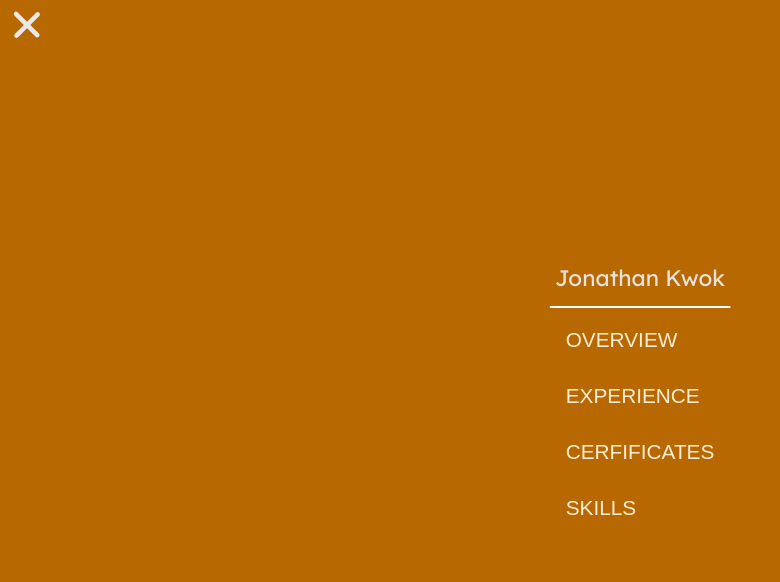
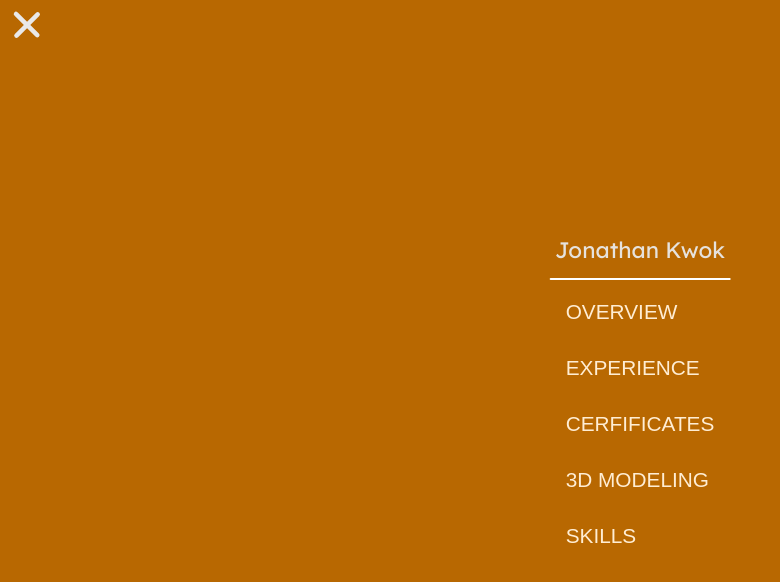
Before and after one commit to jonnosonder/portfolio-website, a React (Create React App) app: page / in a window 1280 px wide. Both pictures are taken after a click on the label 26 px from the left and 28 px from the top of the page. Shown: the top 582 px of the page, without its empty margins (0-780 px from the left). Built offline with nearby package versions, Linux system fonts and the light colour scheme.

Commit message:
Scrolling & Burger Actions

```diff
--- a/public/index.html
+++ b/public/index.html
@@ -19,6 +19,6 @@
     <link href="https://fonts.googleapis.com/css2?family=Lexend:wght@100..900&display=swap" rel="stylesheet">
   </head>
   <body>
-    <div id="root"></div>
+    <div id="root" class="allowScrolling"></div>
   </body>
 </html>
--- a/src/GlobalContext.js
+++ b/src/GlobalContext.js
@@ -5,10 +5,48 @@ export const GlobalContext = createContext();
 export const GlobalProvider = ({ children }) => {
   const [isBurgerActive, setIsBurgerActive] = useState(false);
   const [isSettingsActive, setIsSettingsActive] = useState(false);
-  const [whichSectionToScroll, setWhichSectionToScroll] = useState(0);
 
-  const toggleBurgerExpanded = () => {
+  const toggleBurgerExpanded = (whichSectionToScroll) => {
     setIsBurgerActive((prev) => !prev);
+
+    const el = document.getElementById('root');
+    if (!el) return;
+    if (isBurgerActive) {
+      el.classList.remove("noScrolling");
+      el.classList.add("allowScrolling");
+    } else {
+      el.classList.remove("allowScrolling");
+      el.classList.add("noScrolling");
+    }
+
+    if (isBurgerActive) {
+      if (whichSectionToScroll == 0) {
+        const sec = document.getElementById('hero');
+        if (sec) {
+          sec.scrollIntoView({ behavior: 'smooth', block: 'start' });
+        }
+      } else if (whichSectionToScroll == 1) {
+        const sec = document.getElementById('experience');
+        if (sec) {
+          sec.scrollIntoView({ behavior: 'smooth', block: 'center' });
+        }
+      }else if (whichSectionToScroll == 2) {
+        const sec = document.getElementById('certificates');
+        if (sec) {
+          sec.scrollIntoView({ behavior: 'smooth', block: 'center' });
+        }
+      }else if (whichSectionToScroll == 3) {
+        const sec = document.getElementById('3dmodeling');
+        if (sec) {
+          sec.scrollIntoView({ behavior: 'smooth', block: 'center' });
+        }
+      }else if (whichSectionToScroll == 4) {
+        const sec = document.getElementById('skills');
+        if (sec) {
+          sec.scrollIntoView({ behavior: 'smooth', block: 'center' });
+        }
+      }
+    }
   };
 
   const toggleSettingsExpanded = () => {
@@ -16,7 +54,7 @@ export const GlobalProvider = ({ children }) => {
   };
 
   return (
-    <GlobalContext.Provider value={{ isBurgerActive, setIsBurgerActive, toggleBurgerExpanded, isSettingsActive, setIsSettingsActive, toggleSettingsExpanded, whichSectionToScroll, setWhichSectionToScroll }}>
+    <GlobalContext.Provider value={{ isBurgerActive, setIsBurgerActive, toggleBurgerExpanded, isSettingsActive, setIsSettingsActive, toggleSettingsExpanded }}>
       {children}
     </GlobalContext.Provider>
   );
--- a/src/components/Burger.js
+++ b/src/components/Burger.js
@@ -16,11 +16,24 @@ const Burger = () => {
           <span id="rectangle"></span>
           <button
             className="burgerBtn"
-            onClick={toggleBurgerExpanded}
+            onClick={() => {toggleBurgerExpanded(0);}}
           >Overview</button>
-          <button className="burgerBtn">Experience</button>
-          <button className="burgerBtn">Cerfificates</button>
-          <button className="burgerBtn">Skills</button>
+          <button
+            className="burgerBtn"
+            onClick={() => {toggleBurgerExpanded(1);}}
+          >Experience</button>
+          <button
+            className="burgerBtn"
+            onClick={() => {toggleBurgerExpanded(2);}}
+          >Cerfificates</button>
+          <button
+            className="burgerBtn"
+            onClick={() => {toggleBurgerExpanded(3);}}
+          >3D Modeling</button>
+          <button
+            className="burgerBtn"
+            onClick={() => {toggleBurgerExpanded(4);}}
+          >Skills</button>
         </div>
       )}</div>
 
@@ -30,7 +43,7 @@ const Burger = () => {
               type="checkbox"
               id="hamburger"
               checked={isBurgerActive}
-              onChange={toggleBurgerExpanded}
+              onChange={() => {toggleBurgerExpanded(-1);}}
             />
             <svg viewBox="0 0 32 32">
             <path
--- a/src/components/Header.css
+++ b/src/components/Header.css
@@ -2,4 +2,9 @@
     flex: 1;
     display: flex;
     justify-content: space-between;
+    position: fixed;
+    top: 0;
+    left: 0;
+    width: 100%;
+    z-index: 1;
 }
--- a/src/index.css
+++ b/src/index.css
@@ -1,11 +1,35 @@
+html, body, #root {
+  height: 100%;
+  margin: 0;
+}
+
 body {
-  margin: 0;
-  background-color: var(--background);
   font-family: -apple-system, BlinkMacSystemFont, 'Segoe UI', 'Roboto', 'Oxygen',
     'Ubuntu', 'Cantarell', 'Fira Sans', 'Droid Sans', 'Helvetica Neue',
     sans-serif;
   -webkit-font-smoothing: antialiased;
   -moz-osx-font-smoothing: grayscale;
+}
+
+html::-webkit-scrollbar {
+  display: none;
+}
+
+
+#body::-webkit-scrollbar {
+  display: none;
+}
+
+#root::-webkit-scrollbar {
+  display: none;
+}
+
+.allowScrolling {
+  overflow-y: auto;
+}
+
+.noScrolling {
+  overflow-y: hidden;
 }
 
 code {
--- a/src/pages/LandingPage.css
+++ b/src/pages/LandingPage.css
@@ -1,11 +1,26 @@
-html, body, #root {
-    height: 100%;
-    margin: 0;
+.landingPageDiv {
+    height: 100vh;
+    scrollbar-width: none;
+    -ms-overflow-style: none;
 }
 
-.heroText {
+.landingPageDiv::-webkit-scrollbar {
+  display: none;
+}
+
+.allowScrolling {
+  overflow-y: auto;
+  scroll-snap-type: y mandatory;
+}
+
+.noScrolling {
+  overflow-y: hidden;
+}
+
+section {
+    height: 80vh;
+    scroll-snap-align: center;
     display: flex;
-    height: 80vh;
     align-items: center;
     justify-content: center;
     flex-direction: column;
--- a/src/pages/LandingPage.js
+++ b/src/pages/LandingPage.js
@@ -3,9 +3,9 @@ import Header from '../components/Header';
 
 const LandingPage = () => {
     return (
-        <>
+        <div className='landingPageDiv'>
         <Header />
-        <div className='heroText row'>
+        <section id="hero">
             <div style={{justifyContent:"center", margin: "30px"}}>
                 <p className='name_hi'>Hi, my name is</p>
                 <h1>Jonathan Kwok</h1>
@@ -41,8 +41,24 @@ const LandingPage = () => {
                     </div>
                 </div>
             </div>
+        </section>
+
+        <section id="experience">
+
+        </section>
+
+        <section id="certificates">
+
+        </section>
+
+        <section id="3dmodeling">
+
+        </section>
+
+        <section id="skills">
+
+        </section>
         </div>
-        </>
   );
 };
 
```
